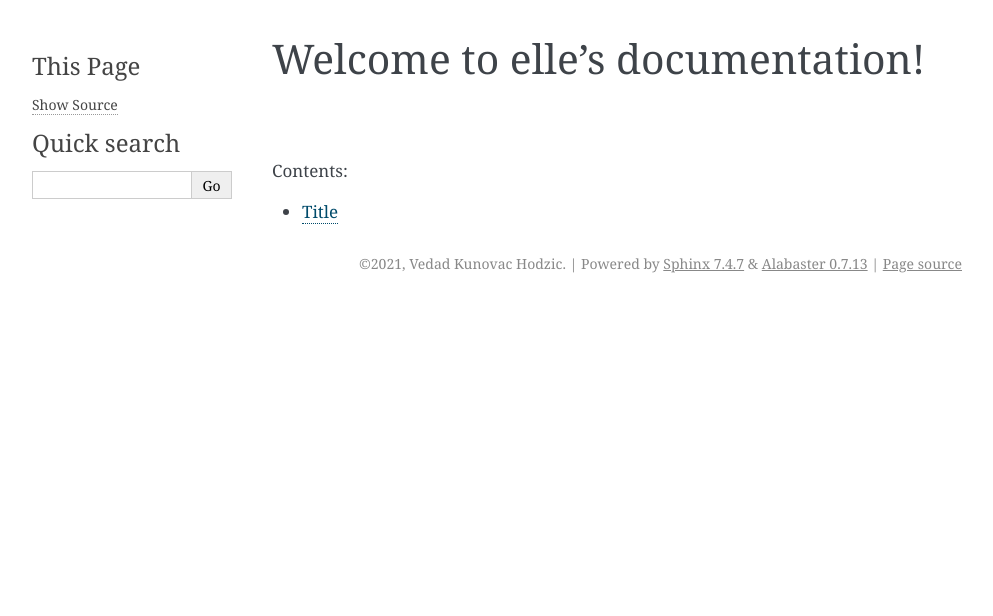
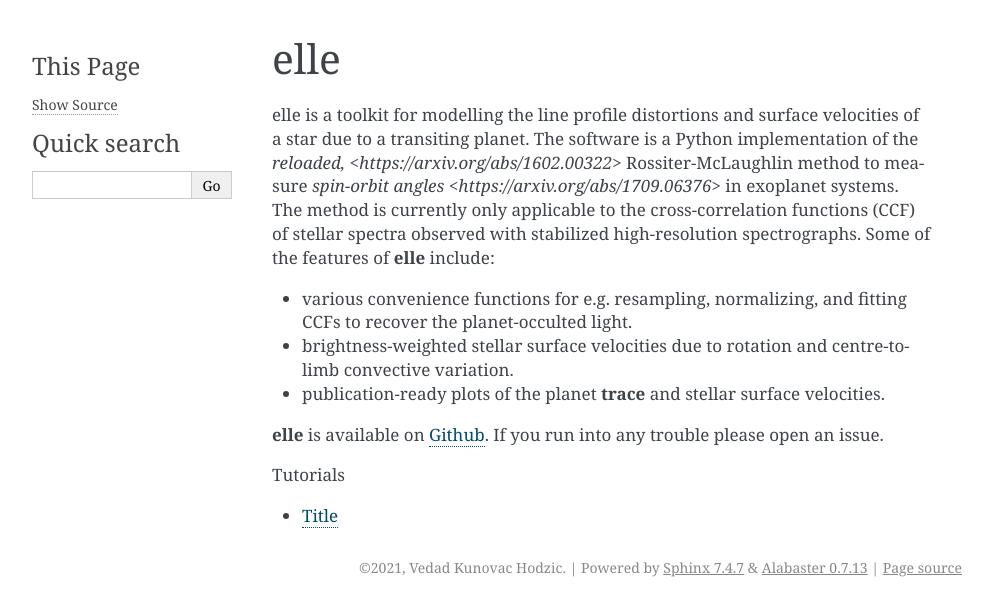
Before and after one commit to vedad/ell, a Sphinx documentation site: the page built from docs/index.rst, in a window 1280 px wide. Shown: the top 616 px of the page, without its empty margins (148-1141 px from the left). Built offline with Sphinx 7.4.7, drawn with Linux system fonts in a browser that asks for light colours.

Commit message:
some introduction

```diff
--- a/docs/index.rst
+++ b/docs/index.rst
@@ -3,12 +3,36 @@
    You can adapt this file completely to your liking, but it should at least
    contain the root `toctree` directive.
 
-Welcome to elle's documentation!
-================================
+elle
+====
+
+elle is a toolkit for modelling the line profile distortions and surface
+velocities of a star due to a transiting planet. The software is a Python
+implementation of the `reloaded, <https://arxiv.org/abs/1602.00322>`
+Rossiter-McLaughlin method to measure `spin-orbit angles
+<https://arxiv.org/abs/1709.06376>` in exoplanet systems. The method is
+currently only applicable to the cross-correlation functions (CCF) of stellar
+spectra observed with stabilized high-resolution spectrographs. Some of the
+features of **elle** include:
+
+* various convenience functions for e.g. resampling, normalizing, and fitting CCFs
+  to recover the planet-occulted light.
+* brightness-weighted stellar surface velocities due to rotation and
+  centre-to-limb convective variation.
+* publication-ready plots of the planet **trace** and stellar surface
+  velocities.
+
+**elle** is available on `Github <https://github.com/vedad/elle>`_. If you run
+into any trouble please open an issue.
+
 
 .. toctree::
    :maxdepth: 2
-   :caption: Contents:
+   :caption: Using elle:
+
+.. toctree::
+   :maxdepth: 2
+   :caption: Tutorials
 
    tutorials/quickstart_test
 
```
